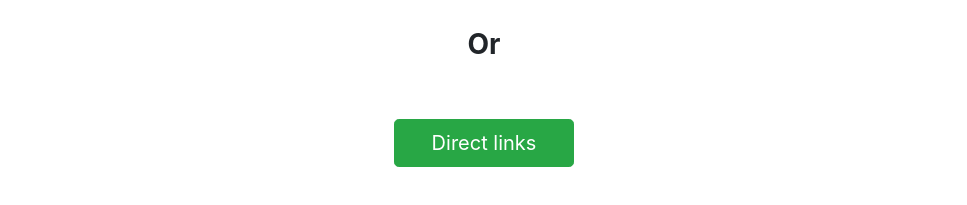
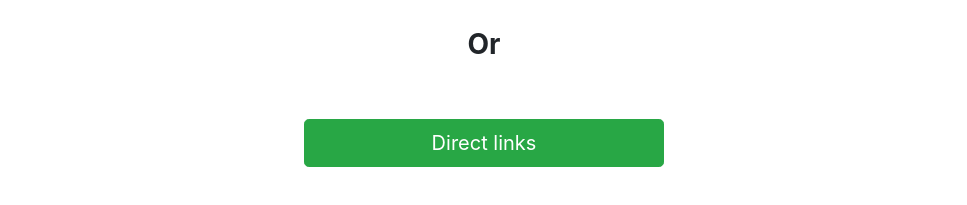
Before and after one commit to seblm014/tv, a plain HTML site: page index.html in a window 1280 px wide. Shown: the part 1030-1235 px from the top of the page, without its empty margins (156-1123 px from the left). Drawn offline with nearby package versions, Linux system fonts and the light colour scheme.

Commit message:
Update index.html

```diff
--- a/index.html
+++ b/index.html
@@ -20,7 +20,7 @@
             </article>
             <article>
                 <h3 class="col-12 font-weight-bolder">Or</h3>
-                <a href="links.html" class="col-2 btn btn-success btn-lg margebottom margetop" role="button" aria-pressed="true">Direct links</a>
+                <a href="links.html" class="col-4 btn btn-success btn-lg margebottom margetop" role="button" aria-pressed="true">Direct links</a>
             </article>
         </main>
     </body>
```
